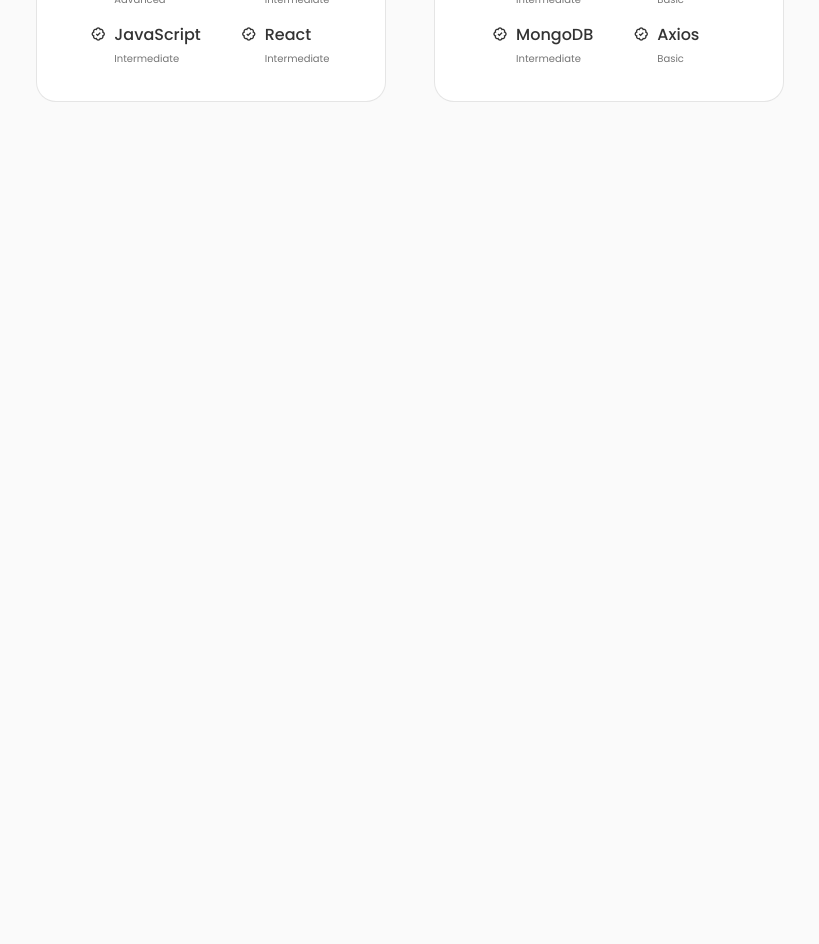
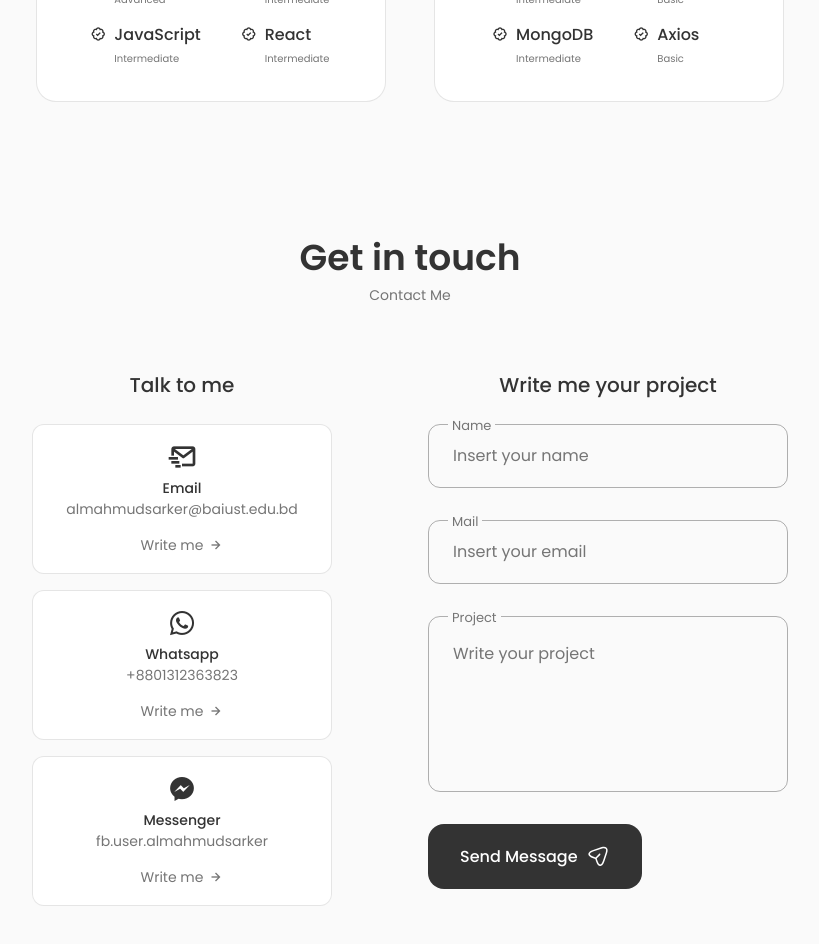
Before and after one commit to almahmudsarker/React-Portfolio, a React (Vite) app: page / in a window 1280 px wide. Shown: the part 1640-2584 px from the top of the page, without its empty margins (230-1049 px from the left). Before the commit the page ends 1774 px from the top, so only its background shows below. Built offline with nearby package versions, Linux system fonts and the light colour scheme.

Commit message:
contact added

```diff
--- a/src/App.jsx
+++ b/src/App.jsx
@@ -1,5 +1,6 @@
 import './App.css'
 import About from './components/About/About'
+import Contact from './components/Contact/Contact'
 import Header from './components/Header/Header'
 import Home from './components/Home/Home'
 import Skills from './components/skills/Skills'
@@ -13,6 +14,7 @@
         <Home />
         <About />
         <Skills />
+        <Contact />
       </main>
     </>
   )
--- /dev/null
+++ b/src/components/Contact/Contact.css
@@ -0,0 +1,125 @@
+.contact__container {
+    grid-template-columns: repeat(2, max-content);
+    justify-content: center;
+    column-gap: 6rem;
+    padding-bottom: 3rem;
+}
+
+.contact__title {
+    text-align: center;
+    font-size: var(--h3-font-size);
+    font-weight: var(--font-medium);
+    margin-bottom: var(--mb-1-5);
+}
+
+.contact__info {
+    display: grid;
+    row-gap: 1rem;
+    grid-template-columns: 300px;
+}
+
+.contact__card {
+    background-color: var(--container-color);
+    border: 1px solid rgba(0, 0, 0, 0.1);
+    padding: 1rem;
+    border-radius: 0.75rem;
+    text-align: center;
+}
+
+.contact__card-icon {
+    font-size: 2rem;
+    color: var(--title-color);
+    margin-bottom: var(--mb-0-25);
+}
+
+.contact__card-title,
+.contact__card-data {
+    font-size: var(--small-font-size);
+}
+
+.contact__card-title {
+    font-weight: var(--font-medium);
+}
+
+.contact__card-data {
+    display: block;
+    margin-bottom: var(--mb-0-75);
+}
+.contact__button {
+    color: var(--text-color);
+    font-size: var(--small-font-size);
+    display: inline-flex;
+    align-items: center;
+    justify-content: center;
+    column-gap: 0.25rem;
+}
+
+.contact__button-icon {
+    font-size: 1rem;
+    transition: 0.3s;
+}
+
+.contact__button:hover .contact__button-icon {
+    transform: translate(0.25rem);
+}
+
+.contact__form {
+    width: 360px;
+}
+
+.contact__form-div {
+    position: relative;
+    margin-bottom: var(--mb-2);
+    height: 4rem;
+}
+
+.contact__form-input {
+    position: absolute;
+    top: 0;
+    left: 0;
+    width: 100%;
+    height: 100%;
+    border: 1px solid rgba(0, 0, 0, 0.3);
+    background: none;
+    color: var(--text-color);
+    outline: none;
+    border-radius: 0.75rem;
+    padding: 1.5rem;
+    z-index: 1;
+}
+
+.contact__form-tag {
+    position: absolute;
+    top: -.75rem;
+    left: 1.25rem;
+    font-size: var(--smaller-font-size);
+    padding: 0.25rem;
+    background-color: var(--body-color);
+    z-index: 10;
+}
+
+.contact__form-area {
+    height: 11rem;
+}
+
+.contact__form-area textarea {
+    resize: none;
+}
+
+
+/* For large devices */
+@media screen and (max-width: 992px) {
+    .contact__container {
+        column-gap: 3rem;
+    }
+}
+
+/* For medium devices */
+@media screen and (max-width: 768px) {
+}
+
+@media screen and (max-width: 576px) {}
+
+/* For small devices */
+@media screen and (max-width: 350px) {
+}
--- /dev/null
+++ b/src/components/Contact/Contact.jsx
@@ -0,0 +1,120 @@
+import React from 'react';
+import './Contact.css';
+const Contact = () => {
+    return (
+      <section className="contact section" id="contact">
+        <h2 className="section__title">Get in touch</h2>
+        <span className="section__subtitle">Contact Me</span>
+
+        <div className="contact__container container grid">
+          <div className="contact__content">
+            <h3 className="contact__title">Talk to me</h3>
+
+            <div className="contact__info">
+              <div className="contact__card">
+                <i className="bx bx-mail-send contact__card-icon"></i>
+                <h3 className="contact__card-title">Email</h3>
+                <span className="contact__card-data">
+                  almahmudsarker@baiust.edu.bd
+                </span>
+                <a
+                  href="mailto:almahmuds427@gmail.com"
+                  className="contact__button"
+                >
+                  Write me{" "}
+                  <i className="bx bx-right-arrow-alt contact__button-icon"></i>
+                </a>
+              </div>
+
+              <div className="contact__card">
+                <i className="bx bxl-whatsapp contact__card-icon"></i>
+                <h3 className="contact__card-title">Whatsapp</h3>
+                <span className="contact__card-data">+8801312363823</span>
+                <a
+                  href="https://api.whatsapp.com/send?phone=62214408789&text=Hello, more information!"
+                  className="contact__button"
+                >
+                  Write me{" "}
+                  <i className="bx bx-right-arrow-alt contact__button-icon"></i>
+                </a>
+              </div>
+              <div className="contact__card">
+                <i className="bx bxl-messenger contact__card-icon"></i>
+                <h3 className="contact__card-title">Messenger</h3>
+                <span className="contact__card-data">
+                  fb.user.almahmudsarker
+                </span>
+                <a
+                  href="https://www.facebook.com/almahmudsarkerbd/"
+                  className="contact__button"
+                >
+                  Write me{" "}
+                  <i className="bx bx-right-arrow-alt contact__button-icon"></i>
+                </a>
+              </div>
+            </div>
+          </div>
+
+          <div className="contact__content">
+            <h3 className="contact__title">Write me your project</h3>
+
+            <form className="contact__form">
+              <div className="contact__form-div">
+                <label className="contact__form-tag">Name</label>
+                <input
+                  type="text"
+                  name="name"
+                  className="contact__form-input"
+                  placeholder="Insert your name"
+                />
+              </div>
+
+              <div className="contact__form-div">
+                <label className="contact__form-tag">Mail</label>
+                <input
+                  type="email"
+                  name="email"
+                  className="contact__form-input"
+                  placeholder="Insert your email"
+                />
+              </div>
+
+              <div className="contact__form-div contact__form-area">
+                <label className="contact__form-tag">Project</label>
+                <textarea
+                  name="project"
+                  cols="30"
+                  rows="10"
+                  className="contact__form-input"
+                  placeholder="Write your project"
+                ></textarea>
+              </div>
+
+              <button className="button button--flex">
+                Send Message
+                <svg
+                  class="button__icon"
+                  xmlns="http://www.w3.org/2000/svg"
+                  width="24"
+                  height="24"
+                  viewBox="0 0 24 24"
+                  fill="none"
+                >
+                  <path
+                    d="M14.2199 21.9352C13.0399 21.9352 11.3699 21.1052 10.0499 17.1352L9.32988 14.9752L7.16988 14.2552C3.20988 12.9352 2.37988 11.2652 2.37988 10.0852C2.37988 8.91525 3.20988 7.23525 7.16988 5.90525L15.6599 3.07525C17.7799 2.36525 19.5499 2.57525 20.6399 3.65525C21.7299 4.73525 21.9399 6.51525 21.2299 8.63525L18.3999 17.1252C17.0699 21.1052 15.3999 21.9352 14.2199 21.9352ZM7.63988 7.33525C4.85988 8.26525 3.86988 9.36525 3.86988 10.0852C3.86988 10.8052 4.85988 11.9052 7.63988 12.8252L10.1599 13.6652C10.3799 13.7352 10.5599 13.9152 10.6299 14.1352L11.4699 16.6552C12.3899 19.4352 13.4999 20.4252 14.2199 20.4252C14.9399 20.4252 16.0399 19.4352 16.9699 16.6552L19.7999 8.16525C20.3099 6.62525 20.2199 5.36525 19.5699 4.71525C18.9199 4.06525 17.6599 3.98525 16.1299 4.49525L7.63988 7.33525Z"
+                    fill="var(--container-color)"
+                  ></path>
+                  <path
+                    d="M10.11 14.7052C9.92005 14.7052 9.73005 14.6352 9.58005 14.4852C9.29005 14.1952 9.29005 13.7152 9.58005 13.4252L13.16 9.83518C13.45 9.54518 13.93 9.54518 14.22 9.83518C14.51 10.1252 14.51 10.6052 14.22 10.8952L10.64 14.4852C10.5 14.6352 10.3 14.7052 10.11 14.7052Z"
+                    fill="var(--container-color)"
+                  ></path>
+                </svg>
+              </button>
+            </form>
+          </div>
+        </div>
+      </section>
+    );
+};
+
+export default Contact;
```
